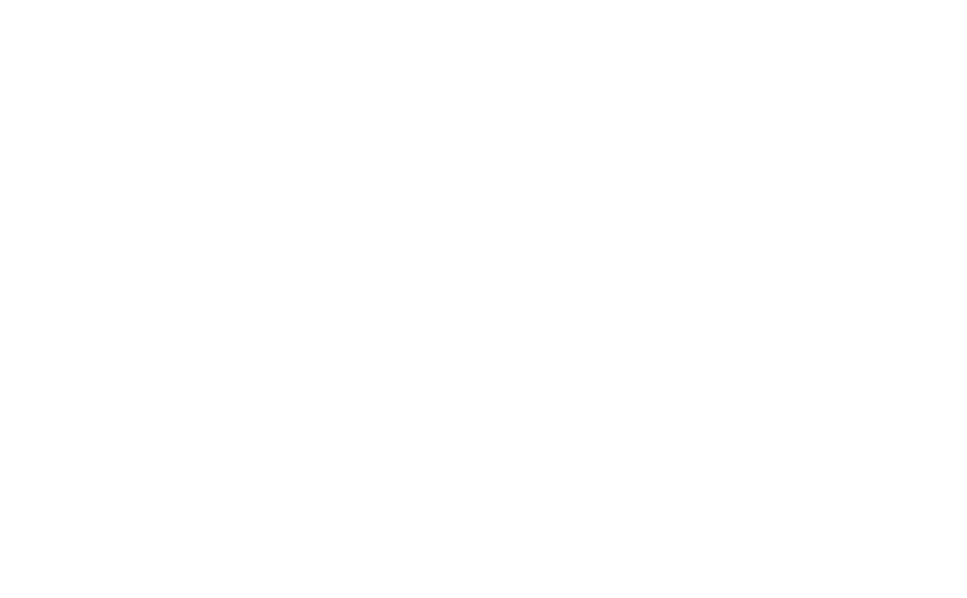
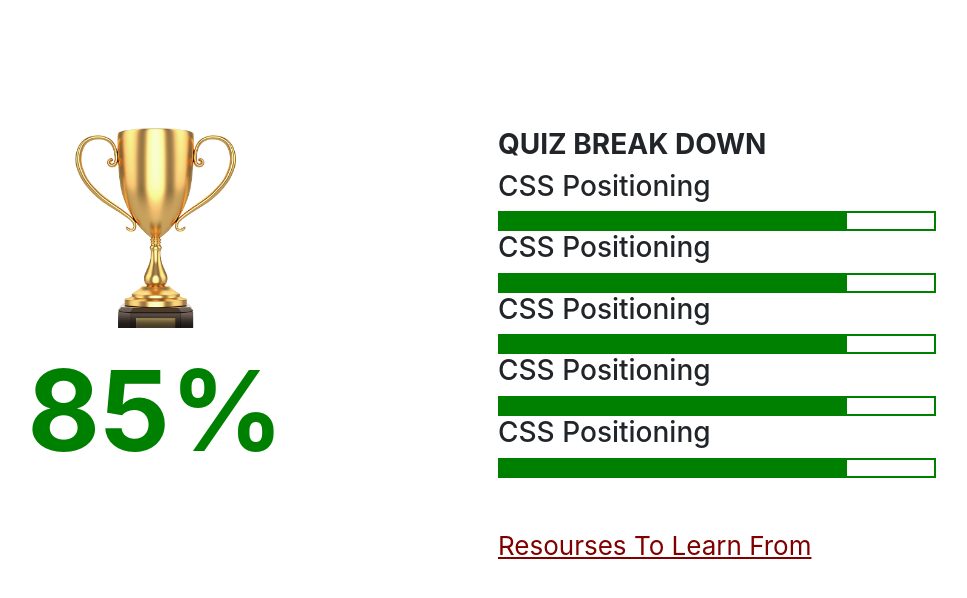
Before and after one commit to frimpongopoku/alu-quiz-app-assignment, a React (Create React App) app: page /complete in a window 1280 px wide. Shown: the top 598 px of the page, without its empty margins (157-1124 px from the left). Built offline with nearby package versions, Linux system fonts and the light colour scheme.

Commit message:
Finally added completion page with cup image :fire:

```diff
--- a/src/App.css
+++ b/src/App.css
@@ -1,6 +1,27 @@
+.round-btns {
+  margin: 10px;
+  display: inline-block;
+  padding: 10px 15px;
+  text-align: center;
+  border-radius: 55px;
+  background: white;
+  border: 0;
+  background: black;
+  color: white;
+}
+.raw-score {
+  font-size: 7rem;
+  color: green;
+  margin-top: 15px;
+  font-weight: bold;
+}
 
-
-.timer-progress-bar{
+.round-btns:hover {
+  background: orange;
+  color: white;
+  transition: 0.2s ease-out;
+}
+.timer-progress-bar {
   width: 97%;
   background: orange;
   height: 20px;
@@ -8,78 +29,78 @@
   border-radius: 55px;
   margin-left: 5px;
 }
-.question{
+.question {
   min-height: 200px;
 }
-.answer-selected{
-  border-color:green !important;
-  color:green !important;
+.answer-selected {
+  border-color: green !important;
+  color: green !important;
 }
 
-.answer-wrong{
-  border-color:maroon  !important;
-  color:maroon !important;
+.answer-wrong {
+  border-color: maroon !important;
+  color: maroon !important;
 }
 
-.one-answer{
-  font-size:22px;
-  padding:10px 20px;
-  cursor:pointer;
-  border-radius:6px;
-  border:solid 2px white;
-  margin-top:5px;
-  margin-bottom:5px;
+.one-answer {
+  font-size: 22px;
+  padding: 10px 20px;
+  cursor: pointer;
+  border-radius: 6px;
+  border: solid 2px white;
+  margin-top: 5px;
+  margin-bottom: 5px;
 }
-.one-answer:hover{
-  border-color:orange;
+.one-answer:hover {
+  border-color: orange;
 }
-.email-box{
-  border:solid 0px #efefef;
-  display:block;
+.email-box {
+  border: solid 0px #efefef;
+  display: block;
   border-bottom-width: 2px;
-  font-size:15px;
-  color:black;
-  margin-bottom:5px;
-  width:100%;
+  font-size: 15px;
+  color: black;
+  margin-bottom: 5px;
+  width: 100%;
 }
-.textarea{
-  width:100%;
-  resize:none;
-  display:block;
-  color:black;
-  font-size:15px;
-  margin-top:5px;
-  margin-bottom:10px;
-  border:solid 0px #efefef;
+.textarea {
+  width: 100%;
+  resize: none;
+  display: block;
+  color: black;
+  font-size: 15px;
+  margin-top: 5px;
+  margin-bottom: 10px;
+  border: solid 0px #efefef;
   border-bottom-width: 2px;
 }
 
-.send-btn{
-  background:orange;
-  color:white;
-  width:90%;
-  padding:12px;
-  position:absolute;
-  bottom:0px;
-  border:0;
-  left:15px;
+.send-btn {
+  background: orange;
+  color: white;
+  width: 90%;
+  padding: 12px;
+  position: absolute;
+  bottom: 0px;
+  border: 0;
+  left: 15px;
   border-bottom-right-radius: 10px;
   border-bottom-left-radius: 10px;
   font-weight: bold;
 }
 
-.send-btn:hover{
-  background:black;
-  transition:.2s ease-out;
+.send-btn:hover {
+  background: black;
+  transition: 0.2s ease-out;
 }
 
-.remove-outline:focus{
-  outline:0;
+.remove-outline:focus {
+  outline: 0;
 }
 
-.contact-us-box{
-  height:500px;
-  border-radius:10px;
+.contact-us-box {
+  height: 500px;
+  border-radius: 10px;
 }
 
 .one-question {
@@ -87,7 +108,7 @@
   padding: 10px;
   text-align: center;
   border-radius: 5px;
-  margin:5px 0px;
+  margin: 5px 0px;
 }
 .one-question > p {
   font-size: 14px;
--- a/src/App.js
+++ b/src/App.js
@@ -8,6 +8,7 @@ import "bootstrap/dist/css/bootstrap.min.css";
 import "./App.css";
 import LandingPage from "./pages/LandingPage";
 import Play from "./pages/Play";
+import CompletionPage from "./pages/CompletionPage";
 
 function App() {
   return (
@@ -17,6 +18,7 @@ function App() {
           <Route path="/home" component={LandingPage} />
           <Route exact path="/" render={() => <Redirect to="/home" />} />
           <Route exact path="/play" component={Play} />
+          <Route exact path="/complete" component={CompletionPage} />
         </Switch>
       </Router>
     </div>
--- /dev/null
+++ b/src/pages/CompletionPage.js
@@ -0,0 +1,53 @@
+import React, { Component } from "react";
+import cup from "./../media/cup.png";
+export default class CompletionPage extends Component {
+  renderLoaders() {
+    return [3, 4, 5, 6, 8].map((item, index) => {
+      return (
+        <>
+          <h3>CSS Positioning</h3>
+          <div style={{ width: "70%" }}>
+            <div
+              style={{ border: "solid 2px green", width: "100%", height: 20 }}
+            >
+              <div
+                className="loader"
+                style={{ width: "80%", height: 16, background: "green" }}
+              ></div>
+            </div>
+          </div>
+        </>
+      );
+    });
+  }
+  render() {
+    return (
+      <div className="row" style={{ marginTop: "10%" }}>
+        <div className="col-md-6 col-lg-6 col-sm-6 col-xs-12">
+          <center>
+            <img src={cup} style={{ height: 200 }} alt="reward media" />
+            <h1 className="raw-score">85%</h1>
+          </center>
+        </div>
+        <div className="col-md-6 col-lg-6 col-sm-6 col-xs-12">
+          <h3>
+            <b>QUIZ BREAK DOWN</b>
+          </h3>
+          {this.renderLoaders()}
+          <br />
+          <br />
+          <a
+            href="#void"
+            style={{
+              fontSize: 26,
+              textDecoration: "underline",
+              color: "maroon",
+            }}
+          >
+            Resourses To Learn From
+          </a>
+        </div>
+      </div>
+    );
+  }
+}
--- a/src/pages/Play.js
+++ b/src/pages/Play.js
@@ -1,4 +1,8 @@
-import { faClock } from "@fortawesome/free-solid-svg-icons";
+import {
+  faClock,
+  faLongArrowAltLeft,
+  faLongArrowAltRight,
+} from "@fortawesome/free-solid-svg-icons";
 import { FontAwesomeIcon } from "@fortawesome/react-fontawesome";
 import React, { Component } from "react";
 import { NumToAlpha } from "../db/keys";
@@ -25,14 +29,21 @@ export default class Play extends Component {
   }
   render() {
     return (
-      <div className="" style={{ margin: "0px 10%", paddingTop: "10%" }}>
+      <div className="" style={{ margin: "0px 10%", paddingTop: "6%" }}>
+        {/* ---------------------------------------------  CSS TOPIC ---------------------------------------------- */}
+        <center>
+          <h1>CSS FOUNDATIONS AND OTHER CATEGORIES</h1>
+          <br />
+        </center>
         <FontAwesomeIcon
           icon={faClock}
           style={{ fontSize: "1.5rem", color: "#e49400" }}
         />
         <div className="timer-progress-bar"></div>
         <br />
-        <div className="row">
+
+        {/* -------------------------------  QUESTION SIDEBAR WITH PROFILE ---------------------------------------- */}
+        <div className="row" style={{ marginTop: 15 }}>
           <div
             className="col-md-2 col-lg-2 col-sm-6 col-xs-12"
             style={{ padding: 10 }}
@@ -50,6 +61,8 @@ export default class Play extends Component {
               <center>{this.renderQuestions()}</center>
             </div>
           </div>
+
+          {/* -----------------------------------------  MAIN QUESTION AREA ------------------------------------------ */}
           <div className="col-md-7 col-lg-7 col-sm-6 col-xs-12">
             <h1 className="question">
               This is a very deep question that is being asked...? Do you
@@ -57,7 +70,19 @@ export default class Play extends Component {
             </h1>
 
             {this.renderPossibleAnswers()}
+            <div className="bottom-directions" style={{ marginTop: 20 }}>
+              <center>
+                <button className="round-btns lift-slightly">
+                  <FontAwesomeIcon icon={faLongArrowAltLeft} />
+                </button>
+                <button className="round-btns lift-slightly">
+                  <FontAwesomeIcon icon={faLongArrowAltRight} />
+                </button>
+              </center>
+            </div>
           </div>
+
+          {/* --------------------------------------  CONTACT US SIDEBAR -------------------------------------------- */}
           <div className="col-md-3 col-lg-3 col-sm-12 col-xs-12">
             <div className="custom-card contact-us-box lift-slightly">
               <h3>Report A Question</h3>
```
Also changed, not shown: src/media/cup.png (added).
